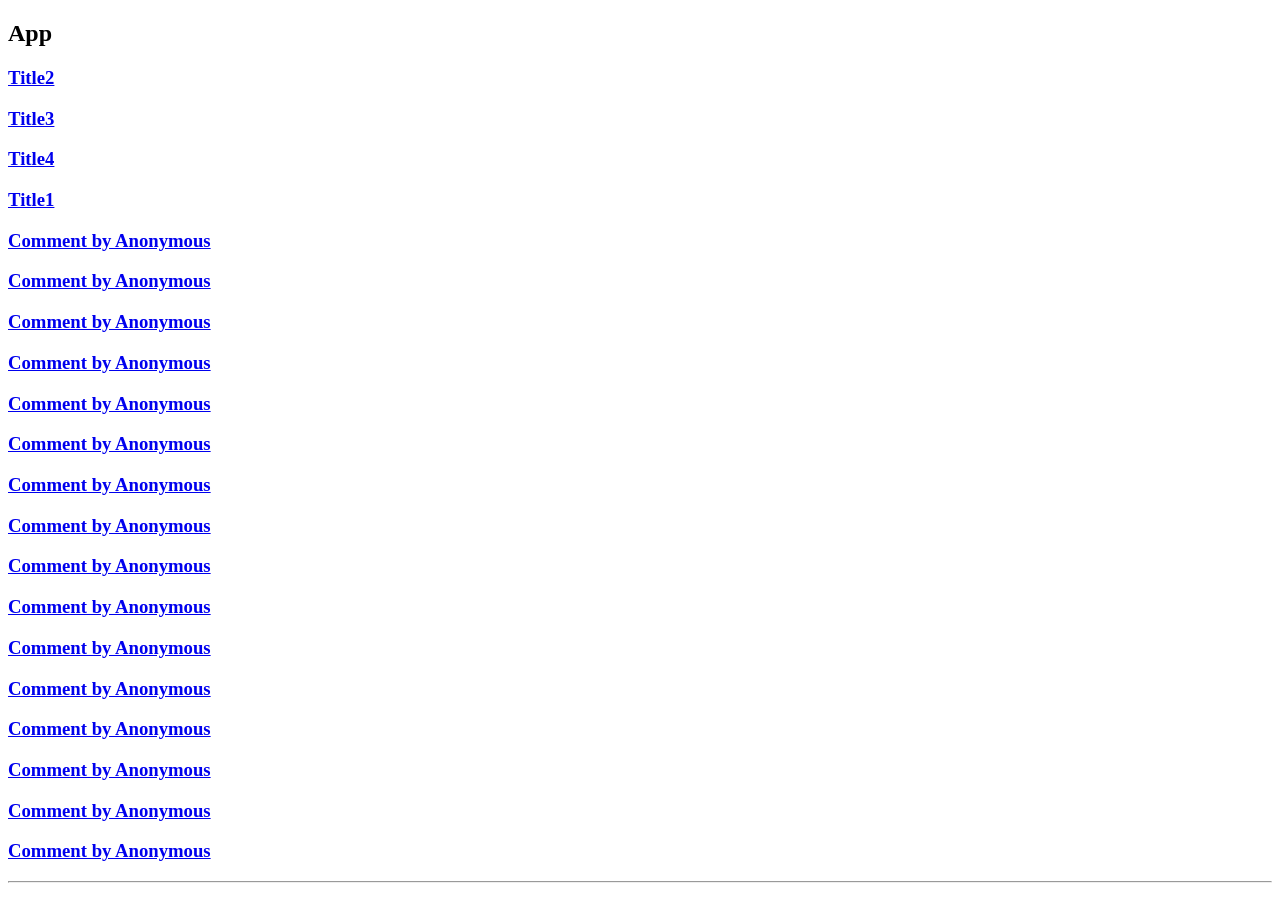
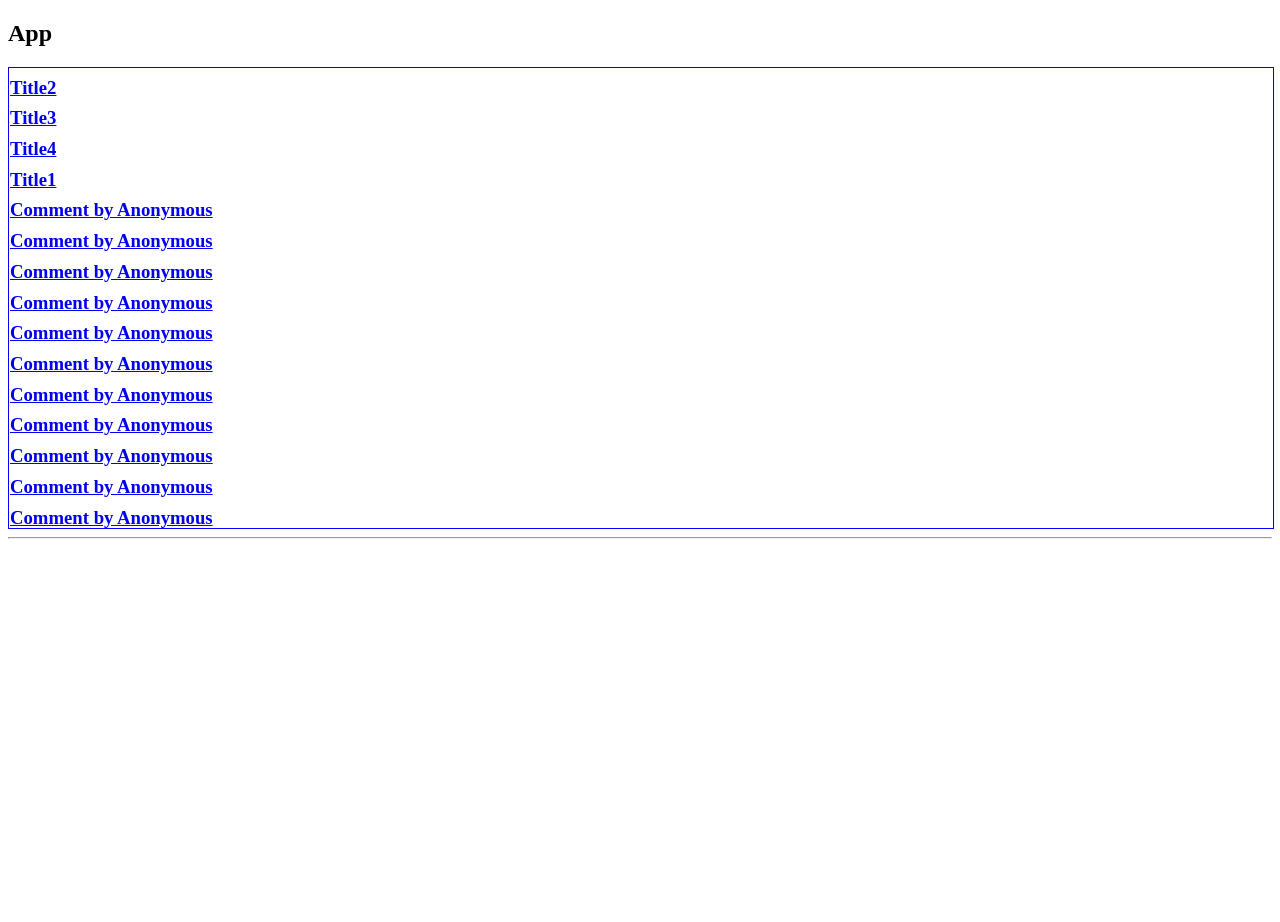
Before and after one commit to sphynkx/dzapp, a Django app: template dzencode/templates/index.html in a window 1280 px wide. Shown: the top 922 px of the page. Run offline with Django 5.2, Linux system fonts and the light colour scheme; the template is opened without the code that fills it: values that come from a table or form of the project are taken from there, others are empty; data comes from the database, SQL or seed files in the repository; both versions use the stored data as it was after the commit.

Commit message:
Add nested DIVs with scrolls - around all posts, around every post. TODO: Implement toggle click for post opening.

```diff
--- a/dzencode/static/dzencode/css/styles.css
+++ b/dzencode/static/dzencode/css/styles.css
@@ -6,6 +6,18 @@
     border: 1px solid lightgray;
     padding: 10px;
     margin-top: 5px;
+}
+.msg-item {
+    border: 0px solid darkgray;
+    margin: -10px 1px -10px 1px;
+}
+.msg-all {
+    border: 1px solid blue;
+    max-height:450px;
+    width:100%;
+    overflow-x:hidden;
+    overflow-y: auto;
+    padding-bottom:10px;"
 }
 .msg-user, .msg-date {
     display: inline-block;
--- a/dzencode/templates/index.html
+++ b/dzencode/templates/index.html
@@ -14,11 +14,13 @@
 </head>
 <body>
 <h2>App</h2>
+<div class="msg-all">
 {% for msg in msgs %}
+    <div class="msg-item">
         <h3>
             <a href="#" name="{{ msg.title }}">{{ msg.title }}</a>
         </h3>
-    <div class="msg-output" data-id="{{ msg.id }}">
+        <div class="msg-output" data-id="{{ msg.id }}" style="border: 1px solid green; max-height:400px; width:90%; overflow-x:hidden; overflow-y: auto; margin-left:50px;">
             <span class="msg-user" title="{{ msg.user.username }}"></span>
             <span class="msg-date-time"></span>
             <div class="msg-content"></div>
@@ -45,7 +47,9 @@
             </form>
             <div class="comments"></div>
         </div>
+    </div>
 {% endfor %}
+</div>
 <hr>
 </body>
 </html>
```
Also changed, not shown: db.sqlite3. Lines whose indentation alone changed are shown as unchanged.
